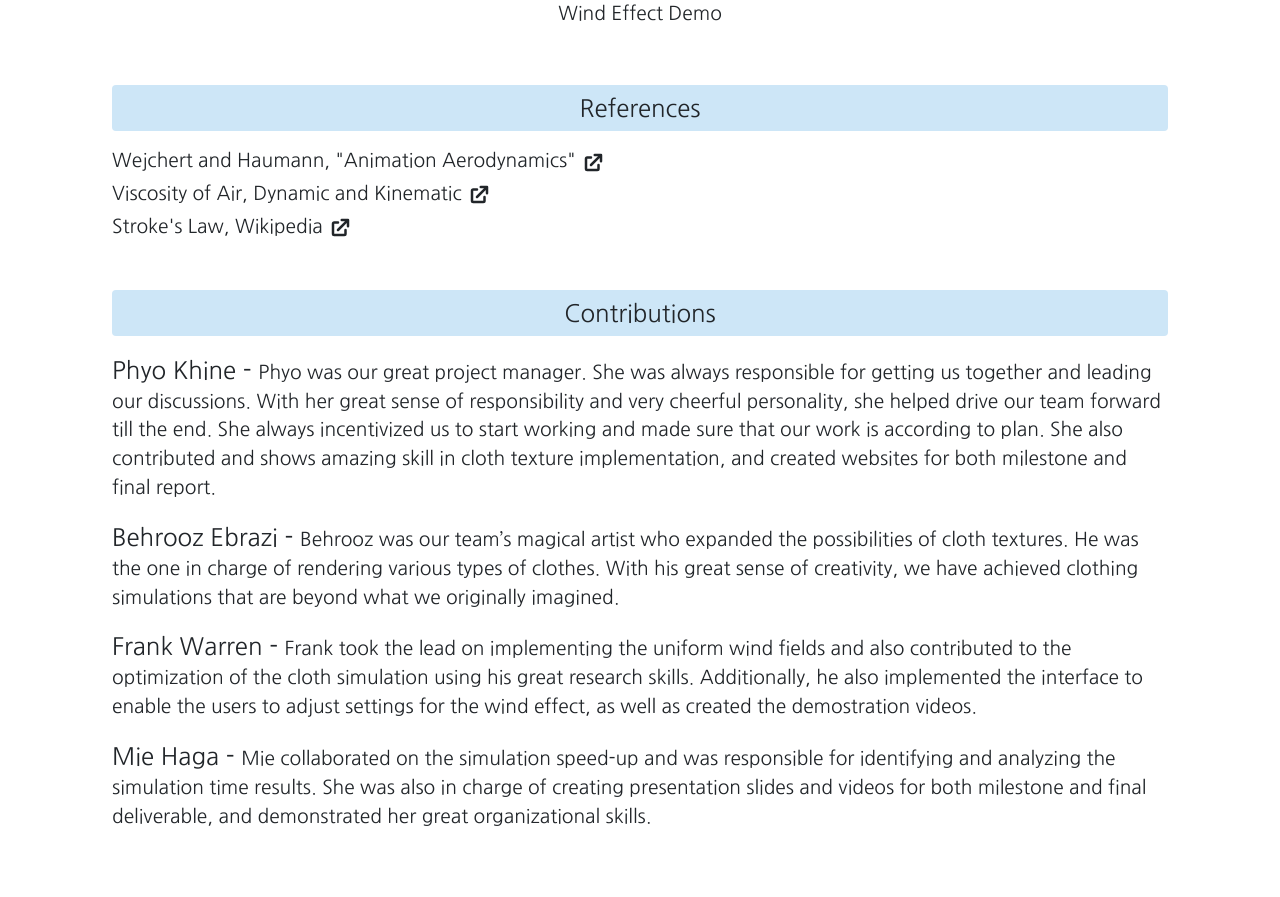
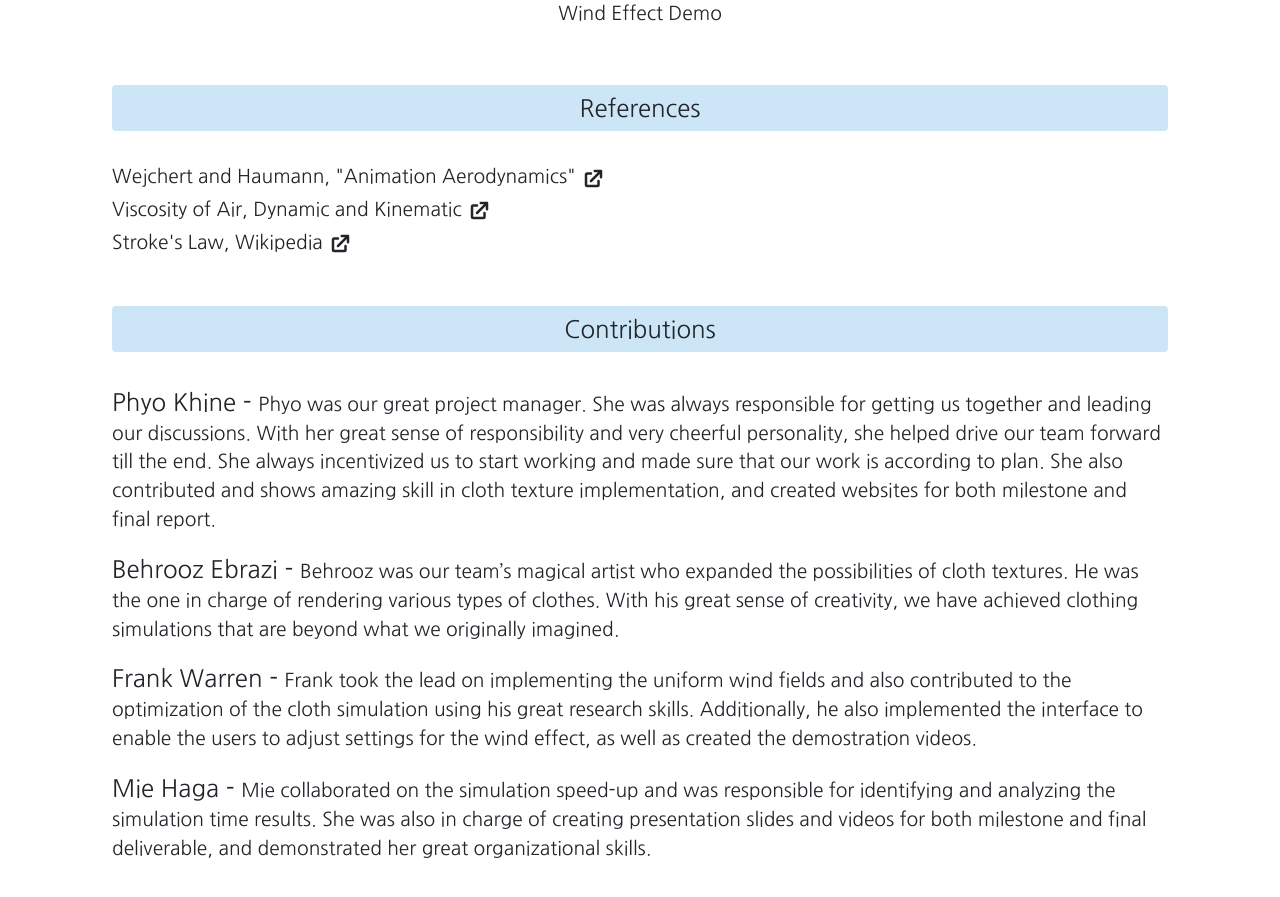
Before and after one commit to phyogitty/team54-cs184-sp21, a React (Create React App) app: page / in a window 1280 px wide. Shown: the part 4800-5697 px from the top of the page. Built offline with nearby package versions, Linux system fonts and the light colour scheme.

Commit message:
added some space

```diff
--- a/src/components/Contribution.js
+++ b/src/components/Contribution.js
@@ -4,7 +4,7 @@ const Contribution = () => {
   return (
     <div id="contribution">
       <div className="main-title">Contributions</div>
-      <div className="py-2"></div>
+      <div className="py-3"></div>
       <div>
         <span className="fs-1-5rem">Phyo Khine - </span> Phyo was our great
         project manager. She was always responsible for getting us together and
--- a/src/components/References.js
+++ b/src/components/References.js
@@ -5,7 +5,7 @@ const References = () => {
     <div id="references">
       <div className="main-title">References</div>
 
-      <div className="py-2"></div>
+      <div className="py-3"></div>
       <div>
         Wejchert and Haumann, "Animation Aerodynamics"{" "}
         <a
```
